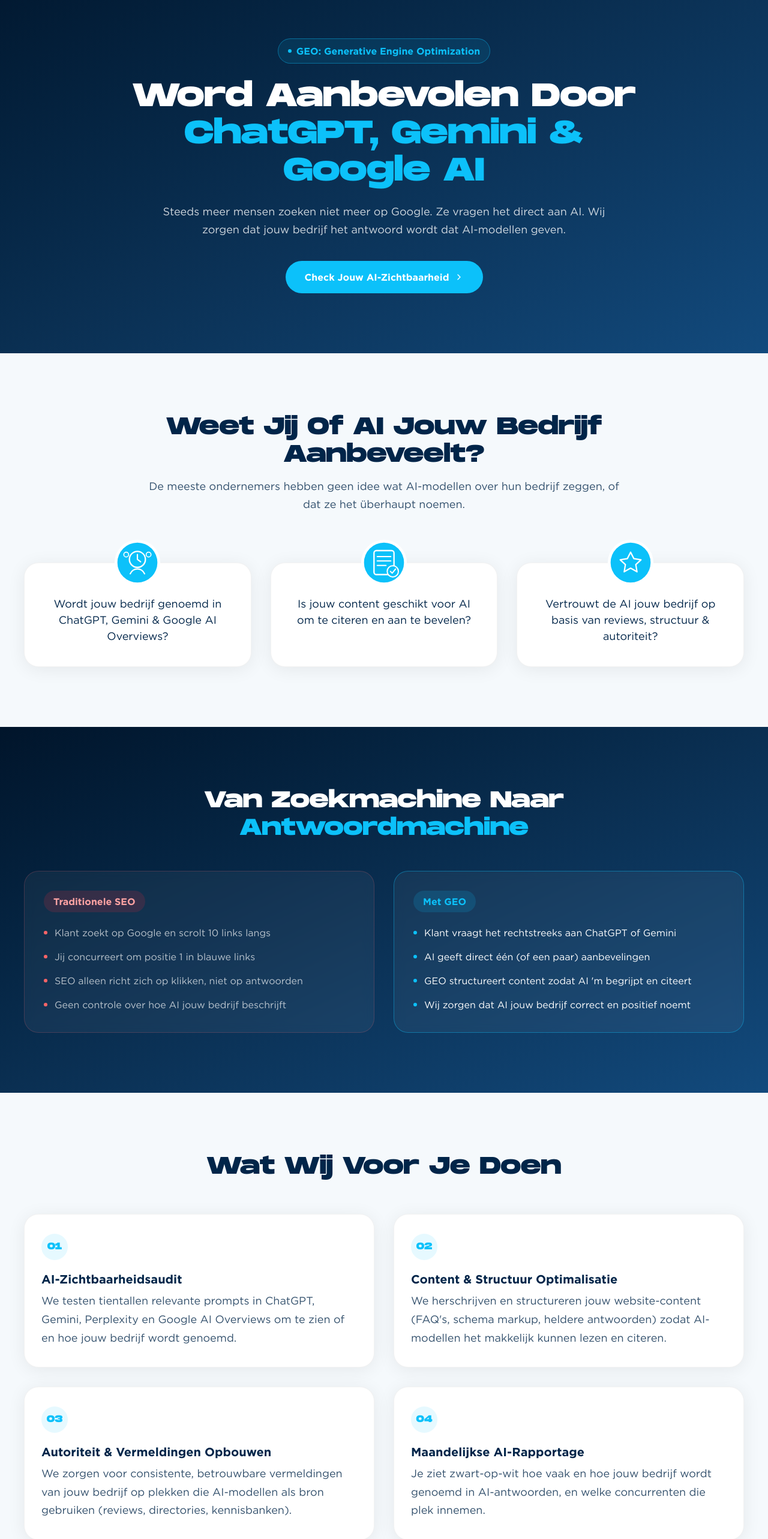
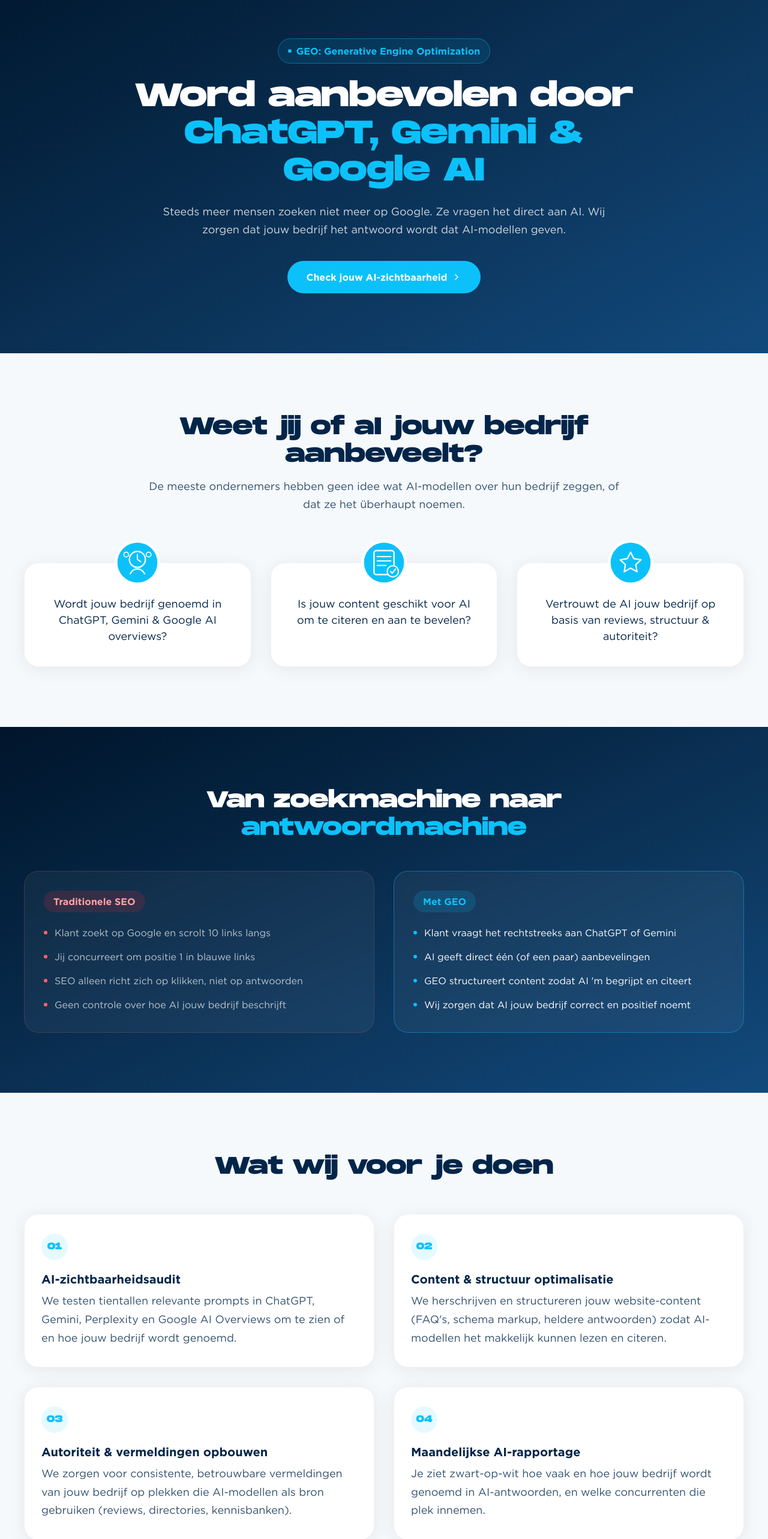
Before and after one commit to taibacreations/3616-miradaagency, a Next.js app: page /geo in a window 1280 px wide. Shown: the part 136-2702 px from the top of the page at 60% size. Built offline with nearby package versions, Linux system fonts and the light colour scheme.

Commit message:
updated the site

```diff
--- a/src/app/geo/page.tsx
+++ b/src/app/geo/page.tsx
@@ -76,7 +76,7 @@
 
 const geoAnalysisPoints = [
   {
-    text: "Wordt jouw bedrijf genoemd in ChatGPT, Gemini & Google AI Overviews?",
+    text: "Wordt jouw bedrijf genoemd in ChatGPT, Gemini & Google AI overviews?",
     icon: (
       <>
         <circle cx="60" cy="60" r="57" fill="white" />
@@ -133,28 +133,28 @@
 
 const geoServices = [
   {
-    title: "AI-Zichtbaarheidsaudit",
+    title: "AI-zichtbaarheidsaudit",
     text: "We testen tientallen relevante prompts in ChatGPT, Gemini, Perplexity en Google AI Overviews om te zien of en hoe jouw bedrijf wordt genoemd.",
   },
   {
-    title: "Content & Structuur Optimalisatie",
+    title: "Content & structuur optimalisatie",
     text: "We herschrijven en structureren jouw website-content (FAQ's, schema markup, heldere antwoorden) zodat AI-modellen het makkelijk kunnen lezen en citeren.",
   },
   {
-    title: "Autoriteit & Vermeldingen Opbouwen",
+    title: "Autoriteit & vermeldingen opbouwen",
     text: "We zorgen voor consistente, betrouwbare vermeldingen van jouw bedrijf op plekken die AI-modellen als bron gebruiken (reviews, directories, kennisbanken).",
   },
   {
-    title: "Maandelijkse AI-Rapportage",
+    title: "Maandelijkse AI-rapportage",
     text: "Je ziet zwart-op-wit hoe vaak en hoe jouw bedrijf wordt genoemd in AI-antwoorden, en welke concurrenten die plek innemen.",
   },
 ];
 
 const process = [
   { n: "01", title: "AI-Scan", text: "We testen hoe zichtbaar jouw bedrijf nu is in AI-zoekresultaten." },
-  { n: "02", title: "Strategie & Plan", text: "Concrete lijst met content- en structuurverbeteringen, geprioriteerd op impact." },
+  { n: "02", title: "Strategie & plan", text: "Concrete lijst met content- en structuurverbeteringen, geprioriteerd op impact." },
   { n: "03", title: "Implementatie", text: "Wij voeren de optimalisaties door op je website en externe bronnen." },
-  { n: "04", title: "Meten & Bijsturen", text: "Maandelijkse controle of AI-modellen jouw bedrijf nu wél aanbevelen." },
+  { n: "04", title: "Meten & bijsturen", text: "Maandelijkse controle of AI-modellen jouw bedrijf nu wél aanbevelen." },
 ];
 
 export default function GeoPage() {
@@ -177,7 +177,7 @@
             </div>
 
             <h1 className="mb-6 w-full max-w-[900px] break-words font-monument text-[26px] font-extrabold leading-[1.15] text-white sm:text-[36px] lg:text-[46px] xl:text-[54px]">
-              Word Aanbevolen Door{" "}
+              Word aanbevolen door{" "}
               <span className="text-[#0CC1FA]">ChatGPT, Gemini &amp; Google AI</span>
             </h1>
 
@@ -196,7 +196,7 @@
               >
                 <span className="absolute inset-0 bg-[#012549] translate-x-[-100%] group-hover:translate-x-0 transition-transform duration-500 ease-out" />
                 <span className="relative z-10 flex items-center gap-2">
-                  Check Jouw AI-Zichtbaarheid
+                  Check jouw AI-zichtbaarheid
                   <svg xmlns="http://www.w3.org/2000/svg" width="16" height="16" viewBox="0 0 24 24" fill="none">
                     <path d="M9 6l6 6-6 6" stroke="currentColor" strokeWidth="2" strokeLinecap="round" strokeLinejoin="round" />
                   </svg>
@@ -212,7 +212,7 @@
         <div className={`${containerClass} ${sectionPadding110}`}>
           <Reveal className="mx-auto max-w-[800px] text-center" threshold={0.2}>
             <h2 className="font-monument font-extrabold text-[26px] sm:text-[32px] xl:text-[40px] text-[#012549] leading-[34px] sm:leading-[40px] xl:leading-[46px]">
-              Weet Jij Of AI Jouw Bedrijf Aanbeveelt?
+              Weet jij of aI jouw bedrijf aanbeveelt?
             </h2>
             <p className={`mt-4 ${bodyClass}`}>
               De meeste ondernemers hebben geen idee wat AI-modellen over hun bedrijf zeggen,
@@ -252,7 +252,7 @@
         <div className={`${containerClass} ${sectionPadding100}`}>
           <Reveal className="mx-auto max-w-[750px] text-center" threshold={0.2}>
             <h2 className="font-monument font-extrabold text-[24px] sm:text-[30px] xl:text-[38px] text-white leading-[32px] sm:leading-[38px] xl:leading-[46px]">
-              Van Zoekmachine Naar <span className="text-[#0CC1FA]">Antwoordmachine</span>
+              Van zoekmachine naar <span className="text-[#0CC1FA]">antwoordmachine</span>
             </h2>
           </Reveal>
 
@@ -297,7 +297,7 @@
         <div className={`${containerClass} ${sectionPadding110}`}>
           <Reveal className="mx-auto max-w-[700px] text-center" threshold={0.2}>
             <h2 className="font-monument font-extrabold text-[26px] sm:text-[32px] xl:text-[40px] text-[#012549] leading-[34px] sm:leading-[40px] xl:leading-[46px]">
-              Wat Wij Voor Je Doen
+              Wat wij voor je doen
             </h2>
           </Reveal>
 
@@ -324,7 +324,7 @@
         <div className={`${containerClass} ${sectionPaddingTop100}`}>
           <Reveal className="mx-auto max-w-[700px] text-center" threshold={0.2}>
             <h2 className="font-monument font-extrabold text-[26px] sm:text-[32px] xl:text-[40px] text-[#012549] leading-[34px] sm:leading-[40px] xl:leading-[46px]">
-              Hoe We Samenwerken
+              Hoe we samenwerken
             </h2>
           </Reveal>
 
@@ -357,7 +357,7 @@
         <div className={`relative ${containerClass} ${sectionPadding100} text-center`}>
           <Reveal className="mx-auto max-w-[700px]" threshold={0.2}>
             <h2 className="font-monument font-extrabold text-[24px] sm:text-[30px] xl:text-[38px] text-white leading-[32px] sm:leading-[38px] xl:leading-[46px]">
-              Klaar Om Gevonden Te Worden Door AI?
+              Klaar om gevonden te worden door AI?
             </h2>
             <p className="mt-4 font-gotham text-[15px] font-normal text-white/70 lg:text-[16px] xl:text-[17px]">
               Vraag een gratis AI-zichtbaarheidsscan aan en ontdek binnen 24 uur waar je staat.
@@ -368,7 +368,7 @@
             >
               <span className="absolute inset-0 bg-white translate-x-[-100%] group-hover:translate-x-0 transition-transform duration-500 ease-out" />
               <span className="relative z-10 flex items-center gap-2 group-hover:text-[#012549] transition-colors duration-500">
-                Claim Gratis AI-Scan
+                Claim gratis AI-scan
                 <svg xmlns="http://www.w3.org/2000/svg" width="16" height="16" viewBox="0 0 24 24" fill="none">
                   <path d="M9 6l6 6-6 6" stroke="currentColor" strokeWidth="2" strokeLinecap="round" strokeLinejoin="round" />
                 </svg>
--- a/src/app/privacy/page.tsx
+++ b/src/app/privacy/page.tsx
@@ -5,7 +5,7 @@
 
 declare global {
   interface Window {
-    Cookiebot?: { renew: () => void };
+    cookiebot?: { renew: () => void };
   }
 }
 
@@ -221,11 +221,11 @@
 
 const purposes = [
   {
-    title: "Contact & Scan Aanvragen",
+    title: "Contact & scan aanvragen",
     text: "Om contact met je op te nemen en de gevraagde dienst te leveren. Grondslag: uitvoering van een overeenkomst / gerechtvaardigd belang.",
   },
   {
-    title: "Google Analytics",
+    title: "Google analytics",
     text: "Om inzicht te krijgen in websitegebruik en onze website te verbeteren. Grondslag: toestemming (via cookiebanner).",
   },
 ];
@@ -233,7 +233,7 @@
 const retention = [
   { label: "Contactformulier gegevens", value: "Maximaal 2 jaar na laatste contact" },
   { label: "Scan aanvraag gegevens", value: "Maximaal 2 jaar na aanvraag" },
-  { label: "Google Analytics data", value: "14 maanden (Google standaard)" },
+  { label: "Google analytics data", value: "14 maanden (Google standaard)" },
 ];
 
 const rights = [
@@ -368,7 +368,7 @@
 
               {/* 2 */}
               <SectionBlock id="gegevens" number="2" title="Welke gegevens verzamelen we?">
-                <SubTitle>A. Contactformulier &amp; Scan Aanvraag</SubTitle>
+                <SubTitle>A. Contactformulier &amp; scan aanvraag</SubTitle>
                 <p className={bodyClass}>
                   Wanneer je ons contactformulier invult of een gratis scan aanvraagt,
                   verzamelen we de volgende gegevens:
@@ -376,9 +376,9 @@
                 <BulletList items={contactFormData} cols />
 
                 <div className="mt-8">
-                  <SubTitle>B. Google Analytics (Statistieken)</SubTitle>
+                  <SubTitle>B. Google analytics (statistieken)</SubTitle>
                   <p className={bodyClass}>
-                    Met jouw toestemming gebruiken we Google Analytics 4 om anonieme
+                    Met jouw toestemming gebruiken we Google analytics 4 om anonieme
                     bezoekersstatistieken bij te houden. Dit omvat:
                   </p>
                   <BulletList items={analyticsData} cols />
@@ -453,7 +453,7 @@
                       Statistieken
                     </span>
                     <span className="font-gotham text-[14px] text-[#012549]/80 xl:text-[15px]">
-                      Google Analytics, alleen na jouw toestemming.
+                      Google analytics, alleen na jouw toestemming.
                     </span>
                   </div>
                 </div>
--- a/src/app/scan/bedankt/page.tsx
+++ b/src/app/scan/bedankt/page.tsx
@@ -159,7 +159,7 @@
       </section>
 
       {/* ===== Content — card fade ke upar overlap karta hai ===== */}
-      <section className="relative z-10 pb-16 md:pb-20">
+      <section className="relative z-10 pb-16">
         <div
           className={`${containerClass} -mt-[270px] flex flex-col items-center md:-mt-[330px] lg:-mt-[390px]`}
         >
@@ -210,7 +210,7 @@
           >
             <span aria-hidden="true">💡</span>{" "}
             <span className="font-bold text-[#012549]">Tip:</span> Controleer ook je
-            spam-map — soms belandt ons rapport daar.
+            spam-map, soms belandt ons rapport daar.
           </div>
 
           {/* Back link */}
--- a/src/app/scan/page.tsx
+++ b/src/app/scan/page.tsx
@@ -212,13 +212,13 @@
               <div className="mb-6 inline-flex w-fit items-center gap-2 rounded-full border border-[#0CC1FA]/40 bg-[#0CC1FA]/10 px-4 py-2 mx-auto">
                 <span className="h-1.5 w-1.5 rounded-full bg-[#0CC1FA]" />
                 <span className="font-gotham font-bold text-[12px] text-[#0CC1FA] sm:text-[13px]">
-                  100% Gratis · Geen Verplichtingen
+                  100% gratis · Geen verplichtingen
                 </span>
               </div>
 
               <h1 className="md:mb-6 mb-3 w-full md:max-w-[700px] text-center mx-auto break-words font-monument font-extrabold leading-[1.15] text-white text-[26px] sm:text-[30px] md:text-[24px] lg:text-[30px] xl:text-[36px] 2xl:text-[44px]">
-                Claim Jouw Gratis{" "}
-                <span className="text-[#0CC1FA]">Pixel &amp; Conversiescan</span>
+                Claim jouw gratis{" "}
+                <span className="text-[#0CC1FA]">pixel &amp; conversiescan</span>
               </h1>
 
               <p className="w-full md:max-w-[950px] text-center mx-auto font-gotham font-normal text-[16px] leading-relaxed text-white/80 xl:text-[18px]">
@@ -252,7 +252,7 @@
 
                   <div>
                     <label htmlFor="email" className={labelClass}>
-                      E-mailadres (Zakelijk) <span className="text-[#0CC1FA]">*</span>
+                      E-mailadres (zakelijk) <span className="text-[#0CC1FA]">*</span>
                     </label>
                     <input
                       id="email"
@@ -329,7 +329,7 @@
                         </>
                       ) : (
                         <>
-                          Start Mijn Gratis Analyse
+                          Start mijn gratis analyse
                           <svg xmlns="http://www.w3.org/2000/svg" width="16" height="16" viewBox="0 0 24 24" fill="none">
                             <path d="M9 6l6 6-6 6" stroke="currentColor" strokeWidth="2" strokeLinecap="round" strokeLinejoin="round" />
                           </svg>
```
